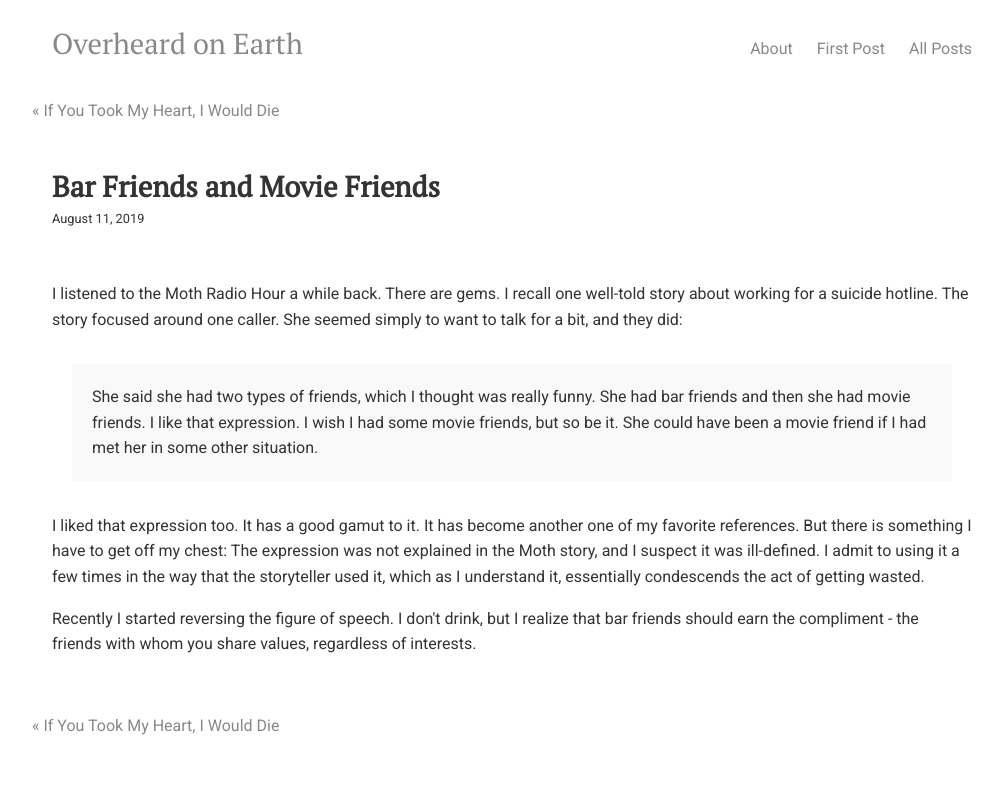
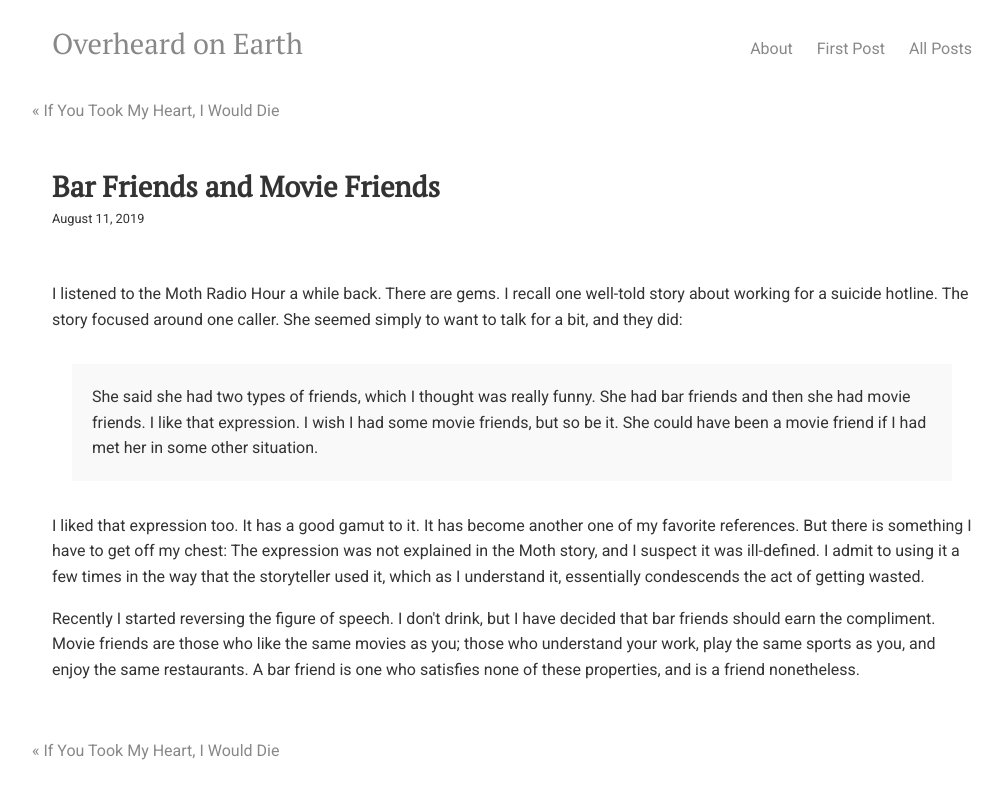
Before and after one commit to overheardonearth/overheardonearth.github.io, a Jekyll site: the page built from _posts/2019-08-11-bar-friends-and-movie-friends.html, in a window 1280 px wide. Shown: the top 799 px of the page, without its empty margins (128-1131 px from the left). Built offline with Jekyll 4.4.1, drawn with Linux system fonts in a browser that asks for light colours; comment, search, counter and statistics services are not loaded.

Commit message:
Update 2019-08-11-bar-friends-and-movie-friends.html

```diff
--- a/_posts/2019-08-11-bar-friends-and-movie-friends.html
+++ b/_posts/2019-08-11-bar-friends-and-movie-friends.html
@@ -15,4 +15,4 @@ I liked that expression too. It has a good gamut to it. It has become another on
 But there is something I have to get off my chest: The expression was not explained in the Moth story, and I suspect it was ill-defined. I admit to using it a few times in the way that the storyteller used it, which as I understand it, essentially condescends the act of getting wasted.
 
 <p>
-Recently I started reversing the figure of speech. I don't drink, but I realize that bar friends should earn the compliment - the friends with whom you share values, regardless of interests.
+Recently I started reversing the figure of speech. I don't drink, but I have decided that bar friends should earn the compliment. Movie friends are those who like the same movies as you; those who understand your work, play the same sports as you, and enjoy the same restaurants. A bar friend is one who satisfies none of these properties, and is a friend nonetheless.
```
